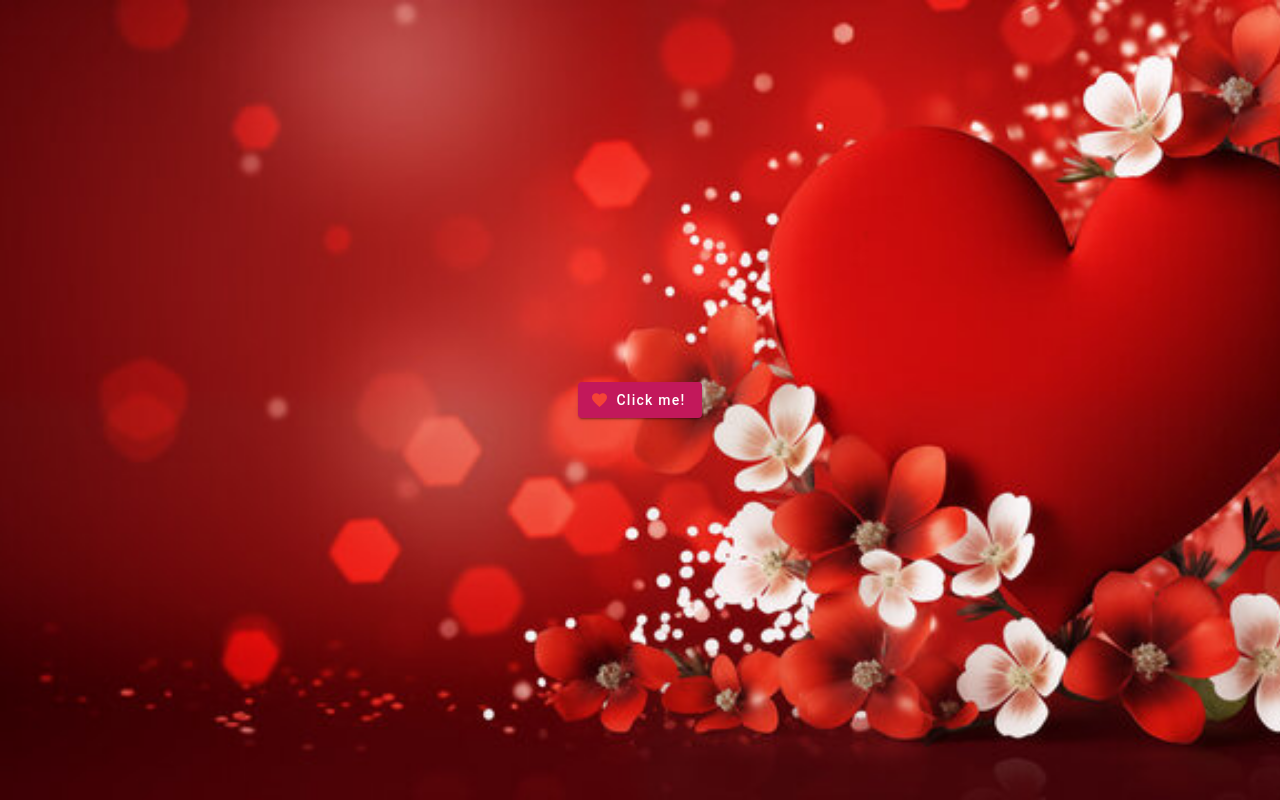
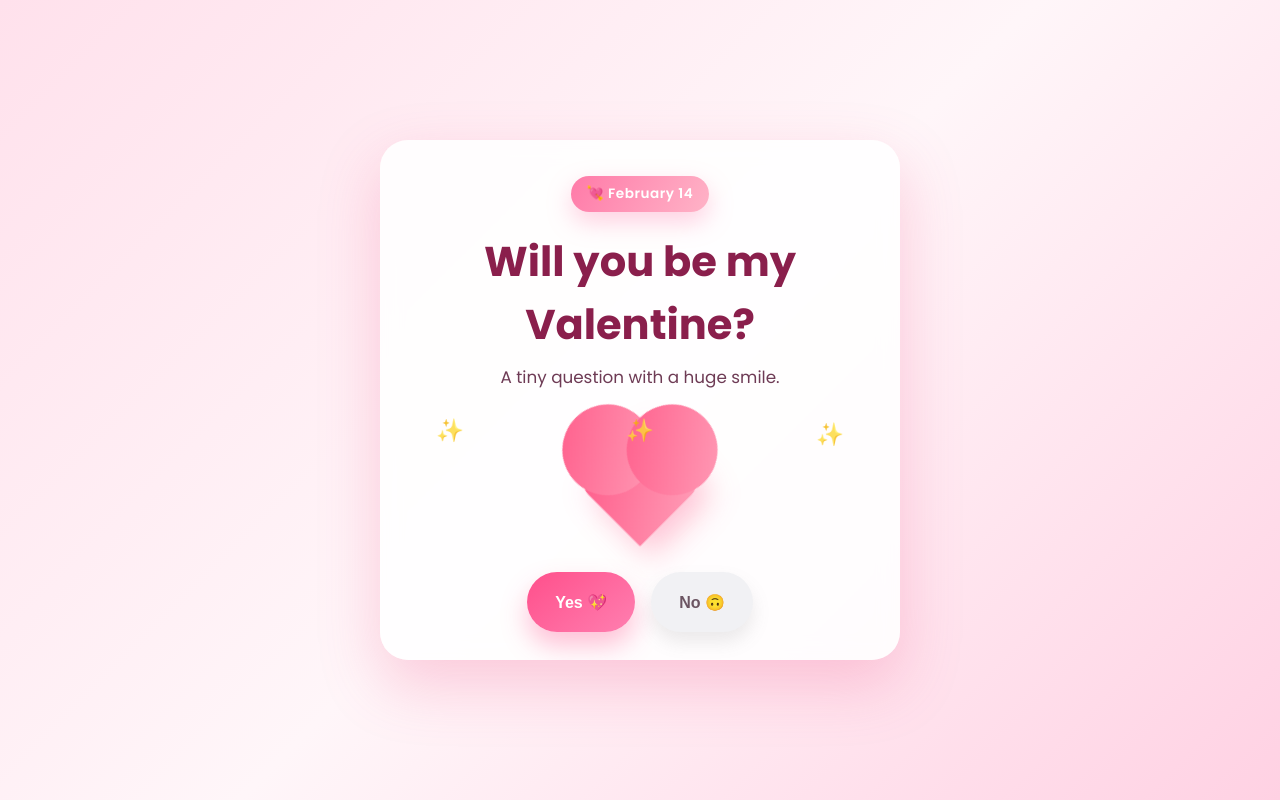
Before and after one commit to brykurt/valentine, an Angular app: page / in a window 1280 px wide. Built offline with nearby package versions, Linux system fonts and the light colour scheme.

Commit message:
Add GitHub Pages build config and polish Valentine UI

```diff
--- a/angular.json
+++ b/angular.json
@@ -37,6 +37,24 @@
           },
           "configurations": {
             "production": {
+              "budgets": [
+                {
+                  "type": "initial",
+                  "maximumWarning": "500kb",
+                  "maximumError": "1mb"
+                },
+                {
+                  "type": "anyComponentStyle",
+                  "maximumWarning": "2kb",
+                  "maximumError": "4kb"
+                }
+              ],
+              "outputHashing": "all"
+            },
+            "github-pages": {
+              "outputPath": "docs",
+              "baseHref": "/will-you-be-my-valentine/",
+              "deployUrl": "/will-you-be-my-valentine/",
               "budgets": [
                 {
                   "type": "initial",
--- a/package.json
+++ b/package.json
@@ -5,6 +5,7 @@
     "ng": "ng",
     "start": "ng serve",
     "build": "ng build",
+    "build:gh-pages": "ng build --configuration github-pages && node scripts/postbuild-gh-pages.js",
     "watch": "ng build --watch --configuration development",
     "test": "ng test"
   },
--- a/src/app/app.component.html
+++ b/src/app/app.component.html
@@ -1,5 +1,38 @@
-<div class="center-button">
-  <button mat-raised-button color="primary">
-    Click me! <mat-icon color="warn">favorite</mat-icon>
-  </button>
-</div>
+<main class="page">
+  <div class="card" [class.card--yes]="answeredYes">
+    <div class="badge">💘 February 14</div>
+    <h1>{{ headline }}</h1>
+    <p class="subtext">{{ subtext }}</p>
+
+    <div class="illustration" aria-hidden="true">
+      <div class="heart"></div>
+      <div class="sparkles">
+        <span>✨</span>
+        <span>✨</span>
+        <span>✨</span>
+      </div>
+    </div>
+
+    <div class="actions" *ngIf="!answeredYes">
+      <button class="btn btn-yes" type="button" (click)="onYesClick()">
+        Yes 💖
+      </button>
+      <button
+        class="btn btn-no"
+        type="button"
+        (mouseenter)="onNoHover()"
+        (click)="onNoClick()"
+        [style.transform]="
+          'translate(' + noPosition.x + 'px, ' + noPosition.y + 'px)'
+        "
+      >
+        No 🙃
+      </button>
+    </div>
+
+    <div class="yes-message" *ngIf="answeredYes">
+      <div class="confetti">🎉🎉🎉</div>
+      <p>Text me your favorite dessert 🍰</p>
+    </div>
+  </div>
+</main>
--- a/src/app/app.component.scss
+++ b/src/app/app.component.scss
@@ -1,6 +1,224 @@
-.center-button {
+.page {
+  min-height: 100vh;
+  display: flex;
+  align-items: center;
+  justify-content: center;
+  padding: 32px 16px;
+}
+
+.card {
+  width: min(520px, 90vw);
+  background: rgba(255, 255, 255, 0.88);
+  backdrop-filter: blur(10px);
+  border-radius: 28px;
+  padding: 36px 32px 28px;
+  text-align: center;
+  box-shadow: 0 24px 60px rgba(240, 76, 132, 0.25);
+  position: relative;
+  overflow: hidden;
+  transition:
+    transform 0.4s ease,
+    box-shadow 0.4s ease;
+}
+
+.card::after {
+  content: "";
+  position: absolute;
+  inset: -40% 20% auto 20%;
+  height: 200px;
+  background: radial-gradient(
+    circle,
+    rgba(255, 143, 178, 0.35),
+    transparent 70%
+  );
+  z-index: 0;
+}
+
+.card--yes {
+  transform: translateY(-6px) scale(1.01);
+  box-shadow: 0 28px 70px rgba(240, 76, 132, 0.35);
+}
+
+.badge {
+  display: inline-flex;
+  align-items: center;
+  gap: 8px;
+  padding: 8px 16px;
+  border-radius: 999px;
+  background: linear-gradient(120deg, #ff7aa8, #ffb3c7);
+  color: #fff;
+  font-weight: 600;
+  font-size: 0.85rem;
+  letter-spacing: 0.04em;
+  box-shadow: 0 10px 24px rgba(255, 122, 168, 0.35);
+  position: relative;
+  z-index: 1;
+}
+
+h1 {
+  margin: 18px 0 8px;
+  font-size: clamp(2rem, 4vw, 2.6rem);
+  color: #8a1f4c;
+  position: relative;
+  z-index: 1;
+}
+
+.subtext {
+  margin: 0 auto 22px;
+  max-width: 360px;
+  color: #6e3b55;
+  font-size: 1.05rem;
+  position: relative;
+  z-index: 1;
+}
+
+.illustration {
+  position: relative;
+  height: 140px;
+  margin: 10px 0 20px;
+  z-index: 1;
+}
+
+.heart {
+  position: absolute;
+  inset: 0;
+  margin: auto;
+  width: 90px;
+  height: 90px;
+  background: linear-gradient(145deg, #ff5c8a, #ff9db7);
+  transform: rotate(-45deg);
+  border-radius: 18px 0 18px 0;
+  animation: pulse 1.6s ease-in-out infinite;
+  box-shadow: 0 16px 30px rgba(255, 92, 138, 0.35);
+}
+
+.heart::before,
+.heart::after {
+  content: "";
+  position: absolute;
+  width: 90px;
+  height: 90px;
+  border-radius: 50%;
+  background: inherit;
+}
+
+.heart::before {
+  top: -45px;
+  left: 0;
+}
+
+.heart::after {
+  left: 45px;
+  top: 0;
+}
+
+.sparkles {
+  position: absolute;
+  inset: 0;
+  display: flex;
+  align-items: flex-start;
+  justify-content: space-between;
+  padding: 0 24px;
+  font-size: 1.4rem;
+  opacity: 0.8;
+}
+
+.sparkles span {
+  animation: float 2.4s ease-in-out infinite;
+}
+
+.sparkles span:nth-child(2) {
+  animation-delay: 0.4s;
+}
+
+.sparkles span:nth-child(3) {
+  animation-delay: 0.8s;
+}
+
+.actions {
   display: flex;
   justify-content: center;
-  align-items: center;
-  height: 100vh;
+  gap: 16px;
+  flex-wrap: wrap;
+  position: relative;
+  z-index: 1;
+  min-height: 60px;
 }
+
+.btn {
+  border: none;
+  padding: 14px 28px;
+  border-radius: 999px;
+  font-weight: 600;
+  font-size: 1rem;
+  cursor: pointer;
+  transition:
+    transform 0.2s ease,
+    box-shadow 0.2s ease;
+}
+
+.btn-yes {
+  background: linear-gradient(140deg, #ff4f8b, #ff7fb0);
+  color: #fff;
+  box-shadow: 0 14px 26px rgba(255, 79, 139, 0.35);
+}
+
+.btn-yes:hover {
+  transform: translateY(-2px) scale(1.02);
+  box-shadow: 0 18px 32px rgba(255, 79, 139, 0.4);
+}
+
+.btn-no {
+  background: #f1f1f4;
+  color: #6c5562;
+  box-shadow: 0 10px 18px rgba(120, 120, 120, 0.15);
+  position: relative;
+}
+
+.btn-no:hover {
+  transform: translateY(-2px);
+}
+
+.yes-message {
+  margin-top: 16px;
+  color: #7c214b;
+  font-size: 1.1rem;
+  font-weight: 500;
+  position: relative;
+  z-index: 1;
+}
+
+.confetti {
+  font-size: 1.8rem;
+  margin-bottom: 8px;
+}
+
+@keyframes pulse {
+  0%,
+  100% {
+    transform: rotate(-45deg) scale(1);
+  }
+  50% {
+    transform: rotate(-45deg) scale(1.08);
+  }
+}
+
+@keyframes float {
+  0%,
+  100% {
+    transform: translateY(0);
+  }
+  50% {
+    transform: translateY(10px);
+  }
+}
+
+@media (max-width: 480px) {
+  .card {
+    padding: 28px 22px 24px;
+  }
+
+  .actions {
+    flex-direction: column;
+  }
+}
--- a/src/app/app.component.ts
+++ b/src/app/app.component.ts
@@ -3,8 +3,65 @@ import { Component } from '@angular/core';
 @Component({
   selector: 'app-root',
   templateUrl: './app.component.html',
-  styleUrls: ['./app.component.scss']
+  styleUrls: ['./app.component.scss'],
 })
 export class AppComponent {
   title = 'will-you-be-my-valentine';
+  answeredYes = false;
+  noHoverCount = 0;
+  noPosition = { x: 0, y: 0 };
+
+  get headline(): string {
+    if (this.answeredYes) {
+      return 'Yay! 💖 I knew you’d say yes!';
+    }
+
+    if (this.noHoverCount >= 6) {
+      return 'Okay okay… you can click Yes now 😇';
+    }
+
+    if (this.noHoverCount >= 3) {
+      return 'Nice try… but the No button is shy 🙈';
+    }
+
+    return 'Will you be my Valentine?';
+  }
+
+  get subtext(): string {
+    if (this.answeredYes) {
+      return 'See you on February 14th 💌';
+    }
+
+    if (this.noHoverCount >= 6) {
+      return 'You know you want to 😄';
+    }
+
+    if (this.noHoverCount >= 3) {
+      return 'Come on… say yes 💘';
+    }
+
+    return 'A tiny question with a huge smile.';
+  }
+
+  onYesClick(): void {
+    this.answeredYes = true;
+  }
+
+  onNoHover(): void {
+    if (this.answeredYes) {
+      return;
+    }
+
+    this.noHoverCount += 1;
+
+    const maxX = 220;
+    const maxY = 140;
+    const randomX = Math.floor(Math.random() * (maxX * 2 + 1)) - maxX;
+    const randomY = Math.floor(Math.random() * (maxY * 2 + 1)) - maxY;
+    this.noPosition = { x: randomX, y: randomY };
+  }
+
+  onNoClick(): void {
+    this.onNoHover();
+  }
 }
--- a/src/index.html
+++ b/src/index.html
@@ -2,10 +2,12 @@
 <html lang="en">
   <head>
     <meta charset="utf-8" />
-    <title>MyApp</title>
+    <title>Will You Be My Valentine?</title>
     <base href="/" />
+    <link rel="preconnect" href="https://fonts.googleapis.com" />
+    <link rel="preconnect" href="https://fonts.gstatic.com" crossorigin />
     <link
-      href="https://fonts.googleapis.com/icon?family=Material+Icons"
+      href="https://fonts.googleapis.com/css2?family=Poppins:wght@400;500;600;700&display=swap"
       rel="stylesheet"
     />
   </head>
--- a/src/styles.scss
+++ b/src/styles.scss
@@ -3,23 +3,21 @@ body {
   height: 100%;
   margin: 0;
   min-height: 100vh;
+  font-family:
+    "Poppins",
+    "Segoe UI",
+    system-ui,
+    -apple-system,
+    sans-serif;
 }
 
 body {
-  background: url("assets/heart.jpg") no-repeat center center fixed;
-  background-size: cover;
-  opacity: 1;
+  background: linear-gradient(135deg, #ffe1ec 0%, #fff6f9 50%, #ffd1e3 100%);
+  color: #3a1d2f;
 }
 
-html,
-body {
-  height: 100%;
-  margin: 0;
-  min-height: 100vh;
+*,
+*::before,
+*::after {
+  box-sizing: border-box;
 }
-
-body {
-  background: url("assets/heart.jpg") no-repeat center center fixed;
-  background-size: cover;
-  opacity: 1;
-}
```
Also changed, not shown: scripts/postbuild-gh-pages.js (added, +17 -0 lines).
